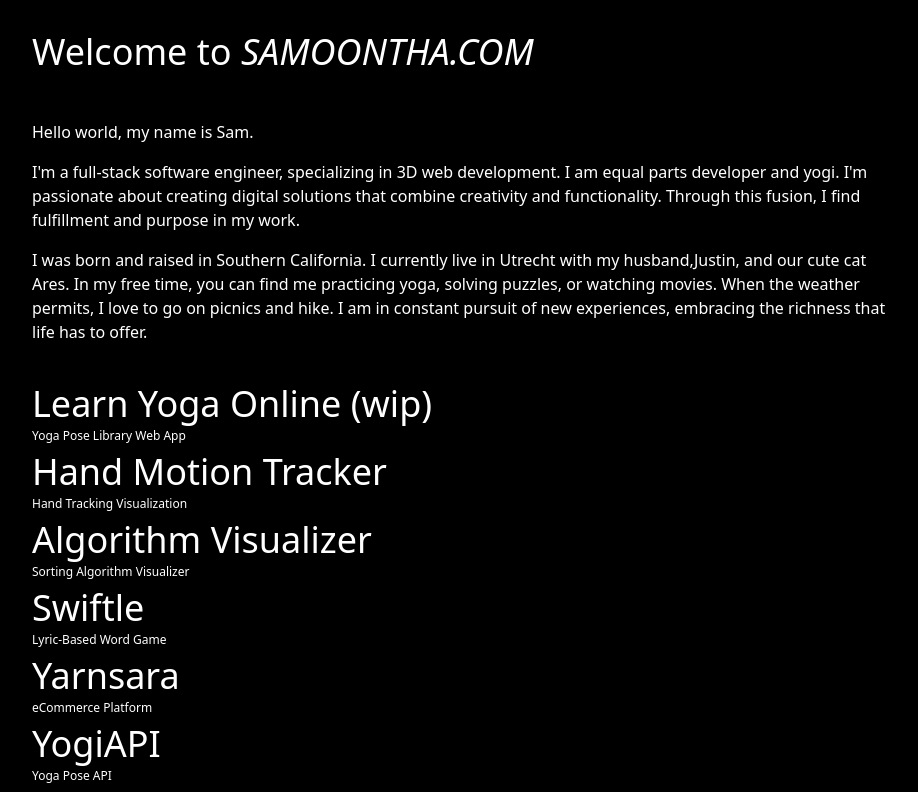
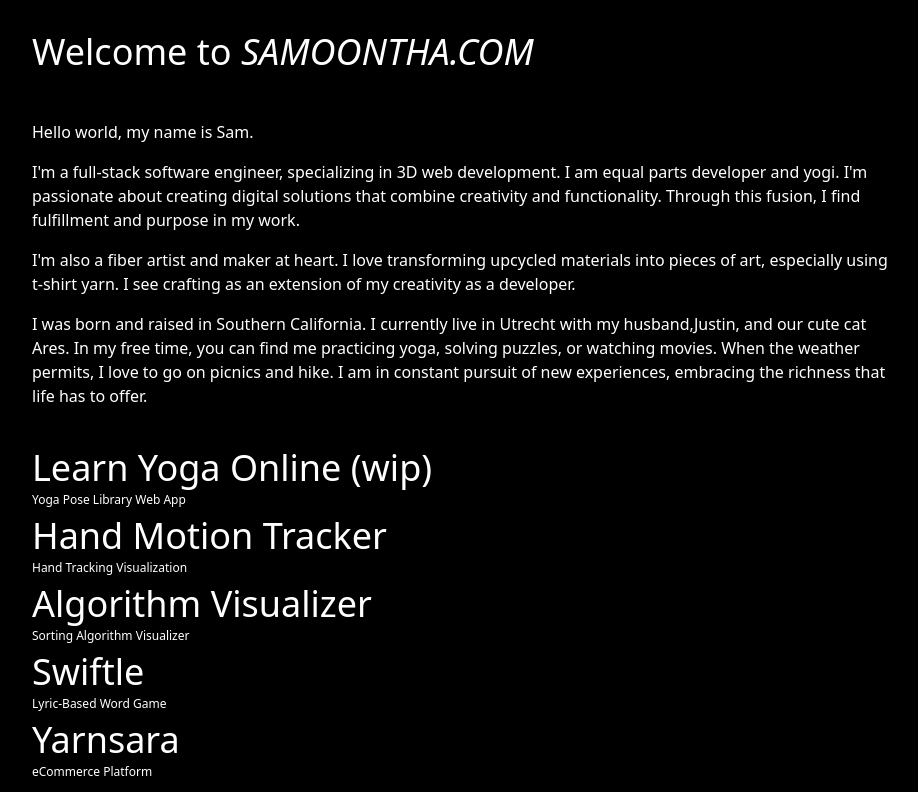
Before and after one commit to samanthacabrera/portfolio, a React (Vite) app: page / in a window 1280 px wide. Shown: the top 792 px of the page, without its empty margins (176-1094 px from the left). Built offline with nearby package versions, Linux system fonts and the light colour scheme.

Commit message:
add more details to about

```diff
--- a/src/pages/About.jsx
+++ b/src/pages/About.jsx
@@ -21,6 +21,10 @@ function About() {
         </p>
 
         <p>
+          I'm also a <span className="text-pink-600 md:text-inherit group-hover:text-pink-600 transition duration-500 delay-300">fiber artist</span> and <span className="text-yellow-500 md:text-inherit group-hover:text-yellow-500 transition duration-500 delay-300">maker</span> at heart. I love transforming upcycled materials into pieces of art, especially using <span className="text-orange-600 md:text-inherit group-hover:text-orange-600 transition duration-500 delay-300">t-shirt yarn</span>. I see crafting as an extension of my creativity as a developer.
+        </p>
+
+        <p>
           I was born and raised in <span className="text-lime-600 md:text-inherit group-hover:text-lime-600 transition duration-500">Southern California</span>. I currently live in <span className="text-cyan-600 md:text-inherit group-hover:text-cyan-600 transition duration-500">Utrecht</span> with my husband,<span className="text-lime-600 md:text-inherit group-hover:text-lime-600 transition duration-500">Justin</span>, and our cute cat <span className="text-yellow-500 md:text-inherit group-hover:text-yellow-500 transition duration-500 delay-100">Ares</span>.
           In my free time, you can find me practicing <span className="text-orange-600 md:text-inherit group-hover:text-orange-600 transition duration-500 delay-200">yoga</span>, solving puzzles, or watching movies.
           When the weather permits, I love to go on picnics and <span className="text-yellow-500 md:text-inherit group-hover:text-yellow-500 transition duration-500 delay-300">hike</span>. I am in <span className="text-pink-600 md:text-inherit group-hover:text-pink-600 transition duration-500 delay-300">constant</span> pursuit of new experiences, embracing the <span className="text-lime-600 md:text-inherit group-hover:text-lime-600 transition duration-500 delay-300">richness</span> that life has to offer.
```
